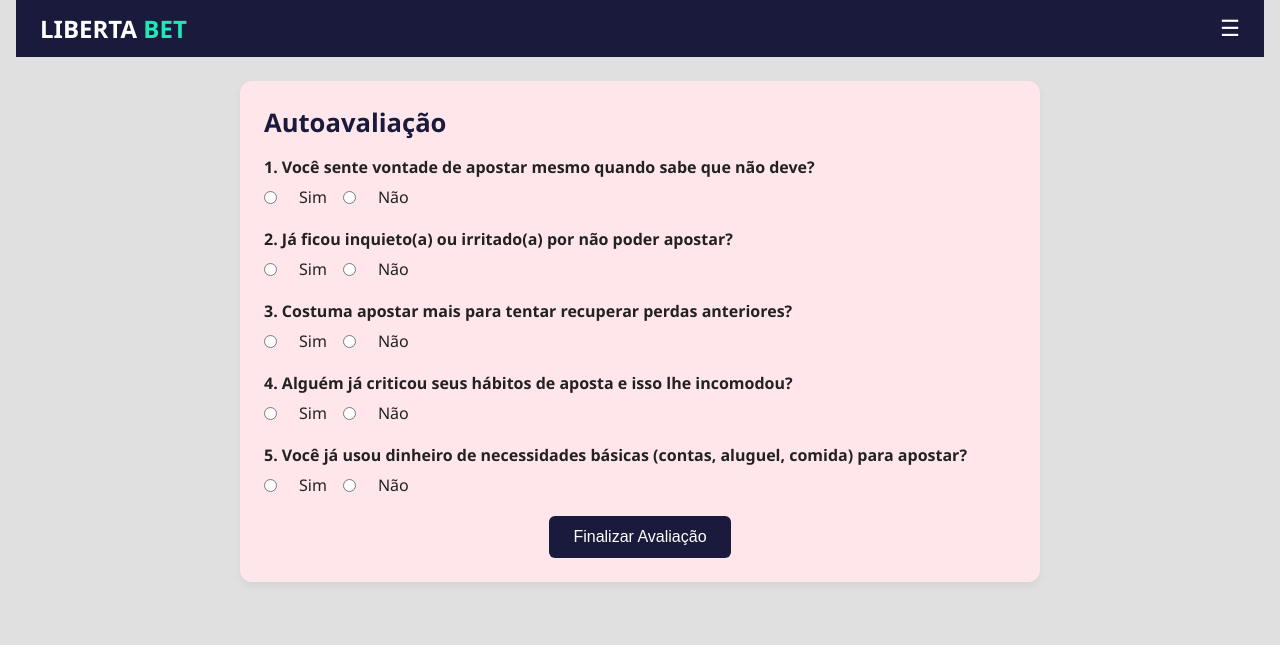
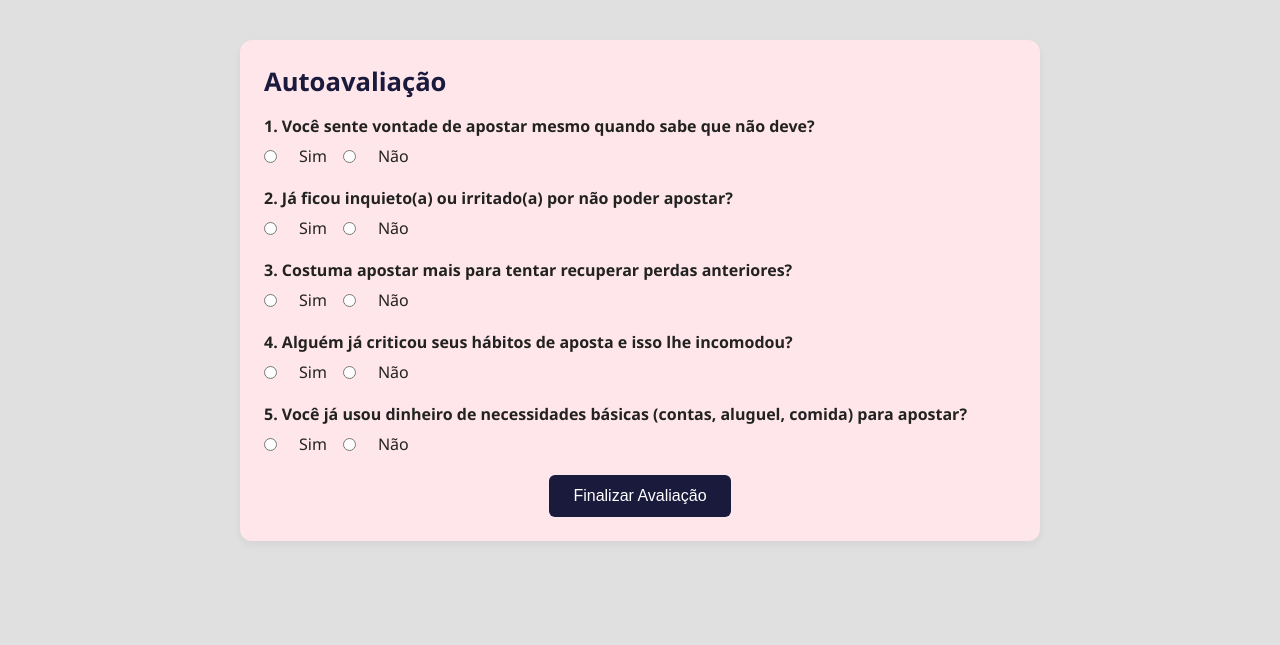
Before and after one commit to JuAragao123/liberta-bet, a Django app: page /autoavaliacao/ in a window 1280 px wide. Shown: the top 645 px of the page. Run offline with Django 5.2, Linux system fonts and the light colour scheme.

Commit message:
barra de cima

```diff
--- a/hello_world/templates/apoio.html
+++ b/hello_world/templates/apoio.html
@@ -145,8 +145,7 @@
         <button class="close-btn" aria-label="Fechar">×</button>
       </div>
       <div class="painel-body">
-        <!-- Mensagem mais curta e brega -->
-        <p>Receba uma mensagem especial hoje!</p>
+        <p>Entre em contato conosco</p>
         <input id="chat-input" type="text" placeholder="Digite aqui...">
         <button id="btn-registrar-chat" class="btn-registrar" type="button">
           Registrar
--- a/hello_world/templates/perguntas.html
+++ b/hello_world/templates/perguntas.html
@@ -11,29 +11,7 @@
       font-family: 'Segoe UI', Tahoma, Geneva, Verdana, sans-serif;
       background-color: #e0e0e0;
       color: #222;
-      padding: 0 16px 40px;
-    }
-
-    header.topo {
-      background-color: #1a1a3d;
-      padding: 12px 24px;
-      display: flex;
-      justify-content: space-between;
-      align-items: center;
-    }
-    .logo {
-      font-size: 1.5rem;
-      font-weight: bold;
-      text-transform: uppercase;
-      color: #fff;
-    }
-    .logo .accent { color: #1de9b6; }
-    .menu-btn {
-      background: none;
-      border: none;
-      color: #fff;
-      font-size: 1.4rem;
-      cursor: pointer;
+      padding: 16px;
     }
 
     main {
@@ -113,11 +91,6 @@
 </head>
 <body>
 
-  <header class="topo">
-    <div class="logo">LIBERTA <span class="accent">BET</span></div>
-    <button class="menu-btn" aria-label="Menu">☰</button>
-  </header>
-
   <main>
     <div class="painel">
       <h2>Autoavaliação</h2>
```
